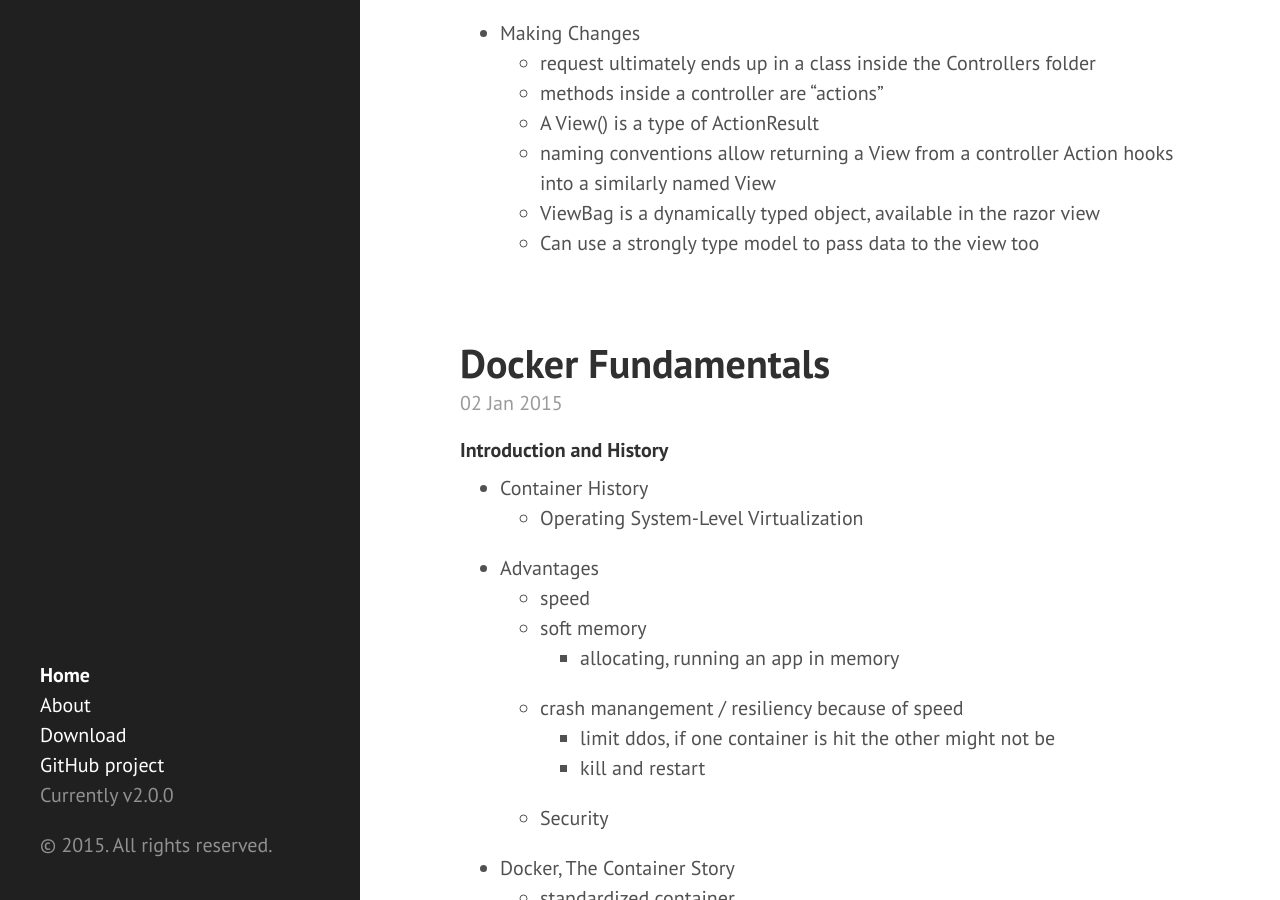
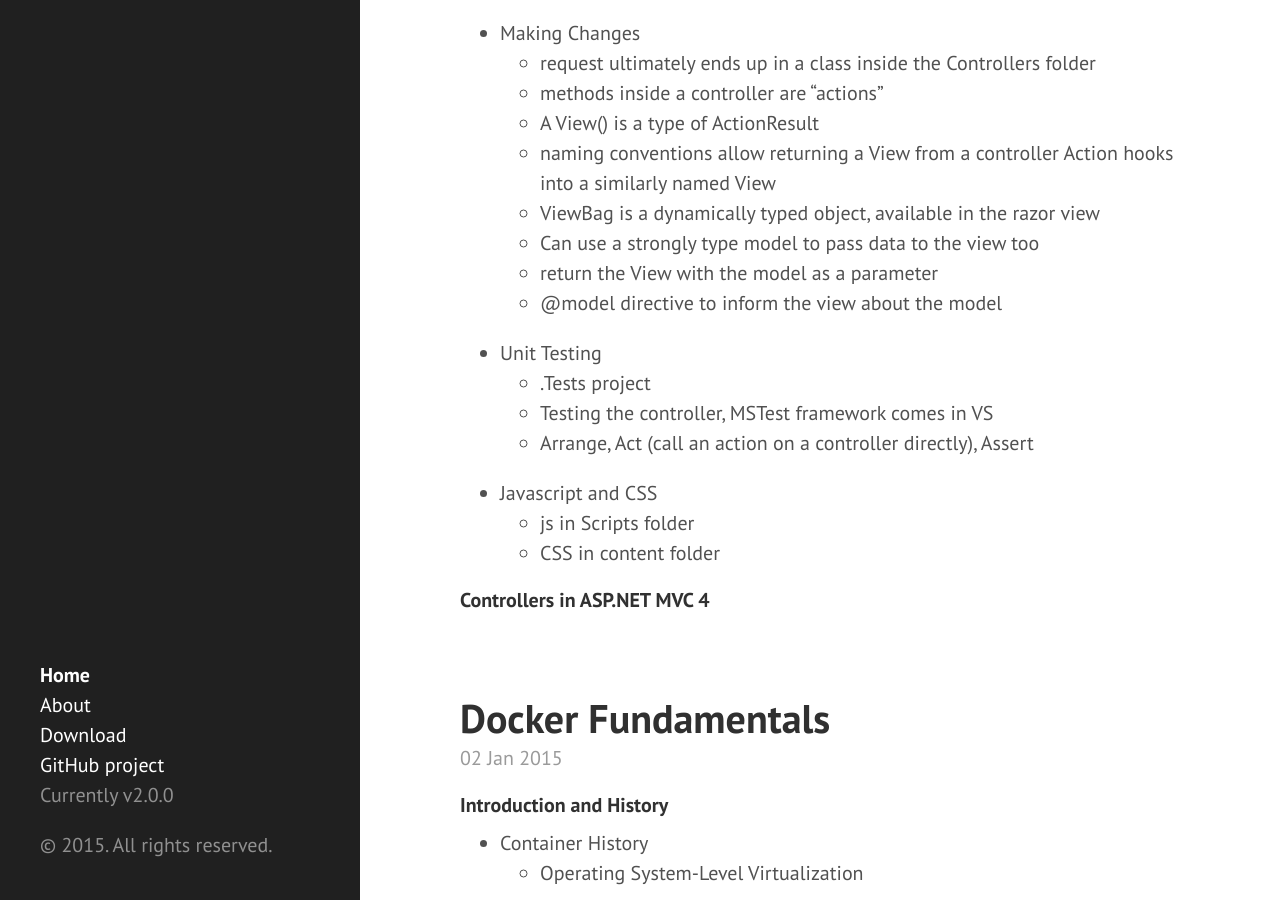
Before and after one commit to eneiand/eneiand.github.io, a Jekyll site: the page built from index.html, in a window 1280 px wide and 900 px high, scrolled down 427 px. Built offline with Jekyll 4.4.1, drawn with Linux system fonts in a browser that asks for light colours; Markdown is read by kramdown in place of the engine named in the settings; the list of posts is cut into pages by our own code.

Commit message:
Update 2015-01-06-building-apps-with-asp-mvc-4.md

```diff
--- a/_posts/2015-01-06-building-apps-with-asp-mvc-4.md
+++ b/_posts/2015-01-06-building-apps-with-asp-mvc-4.md
@@ -13,3 +13,14 @@
   *  naming conventions allow returning a View from a controller Action hooks into a similarly named View
   *  ViewBag is a dynamically typed object, available in the razor view
   *  Can use a strongly type model to pass data to the view too
+  *  return the View with the model as a parameter
+  *  @model directive to inform the view about the model
+* Unit Testing
+  * .Tests project
+  * Testing the controller, MSTest framework comes in VS
+  * Arrange, Act (call an action on a controller directly), Assert
+* Javascript and CSS
+  * js in Scripts folder
+  * CSS in content folder
+
+#### Controllers in ASP.NET MVC 4
```
